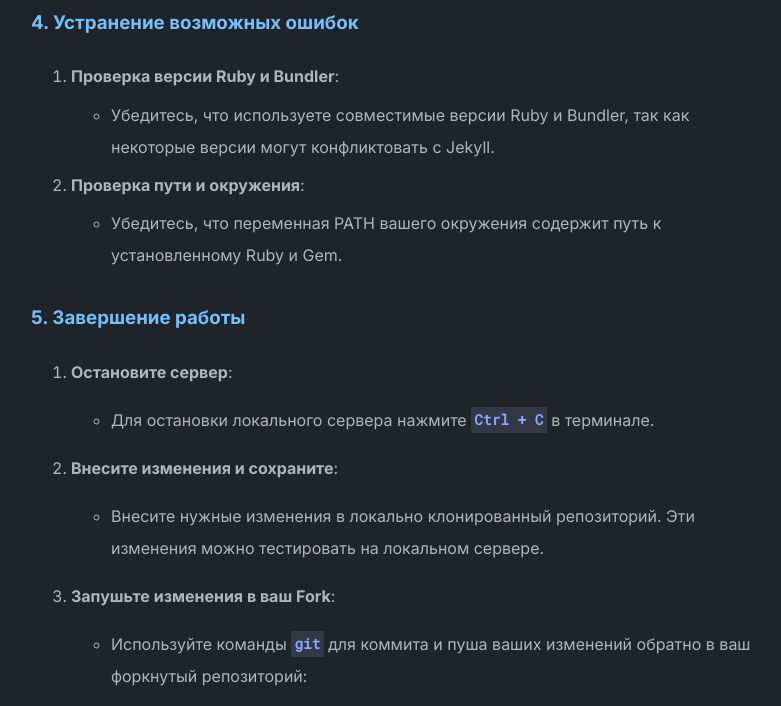
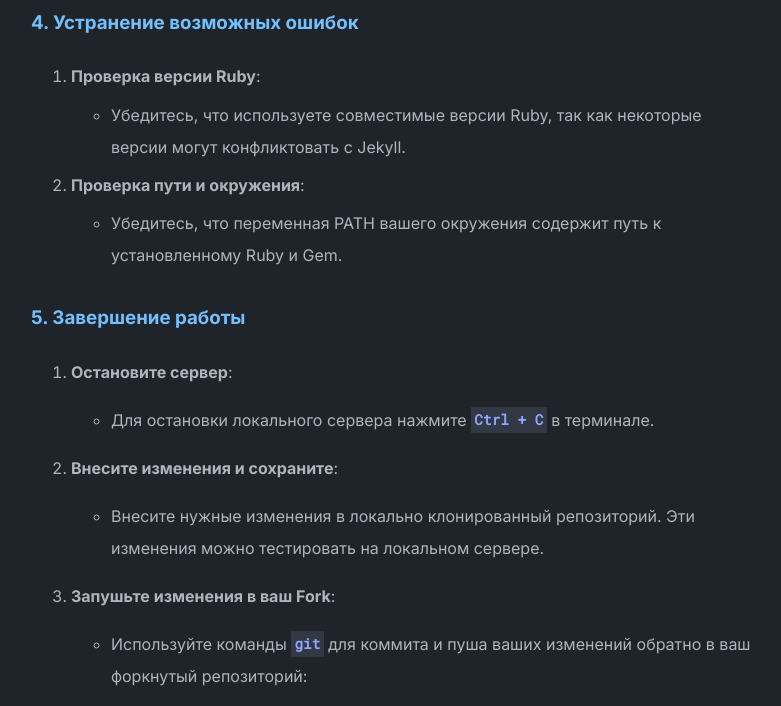
Before and after one commit to pedohorse/cg-community-hub, a Jekyll site: the page built from how_to_jekyll.md, in a window 1280 px wide and 900 px high, scrolled down 2318 px, cut to the strip 194-900 px from the top of the window. Shown: the whole strip, without its empty margins (249-1030 px from the left). Built offline with Jekyll 4.4.1, drawn with Linux system fonts in a browser that asks for light colours; our own code applies the rules of GitHub Pages for plain Markdown files; some of the changed text lies outside the part shown.

Commit message:
removed redundant parts from manual ( bundler)

```diff
--- a/how_to_jekyll.md
+++ b/how_to_jekyll.md
@@ -77,8 +77,8 @@ layout: default
 
 ### 4. Устранение возможных ошибок
 
-1. **Проверка версии Ruby и Bundler**:
-   - Убедитесь, что используете совместимые версии Ruby и Bundler, так как некоторые версии могут конфликтовать с Jekyll.
+1. **Проверка версии Ruby**:
+   - Убедитесь, что используете совместимые версии Ruby, так как некоторые версии могут конфликтовать с Jekyll.
 2. **Проверка пути и окружения**:
    - Убедитесь, что переменная PATH вашего окружения содержит путь к установленному Ruby и Gem.
 
```
Also changed, not shown: other parts of how_to_jekyll.md (+1 -1 lines).
